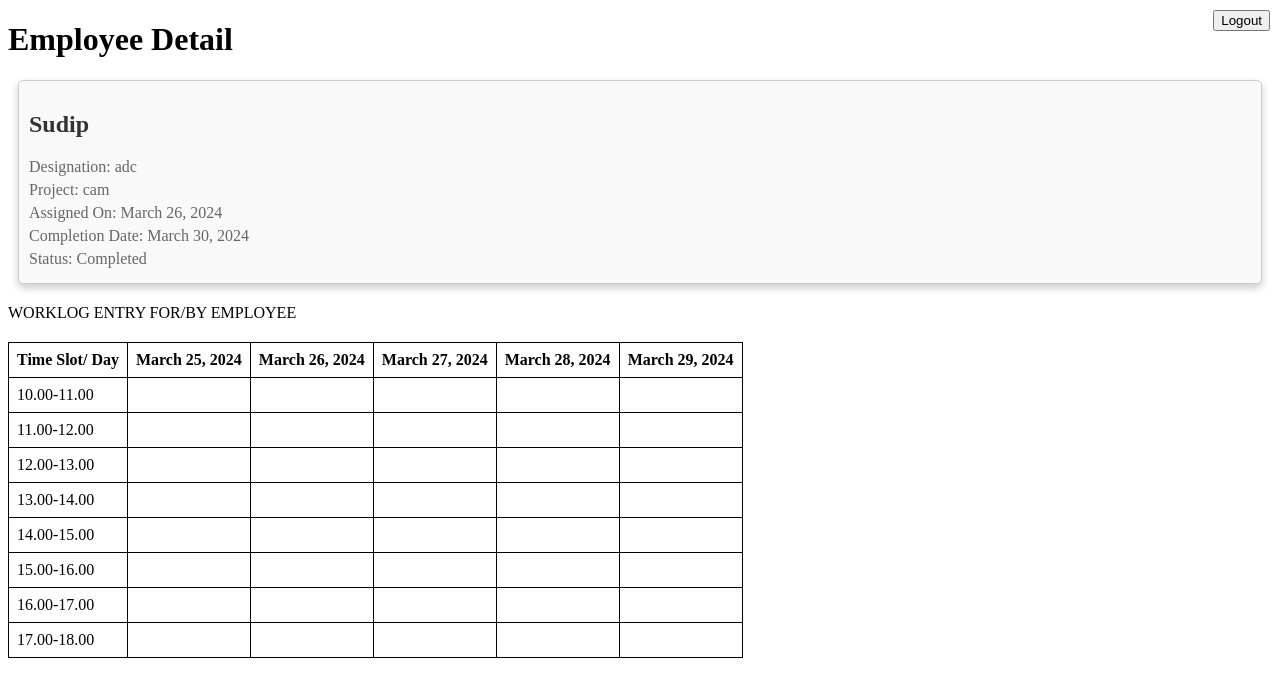
After one commit to Sudip1610/WorkLog, a Django app: a page that uses WorklogRecord/templates/employeedetail.html in a window 1280 px wide. The commit adds this page. Shown: the top 697 px of the page. Run offline with Django 5.2, Linux system fonts and the light colour scheme; data comes from the database, SQL or seed files in the repository; both versions use the stored data as it was after the commit; data that the repository does not hold is empty.

Commit message:
Added admin page

```diff
--- a/WorklogEntry/urls.py
+++ b/WorklogEntry/urls.py
@@ -27,4 +27,5 @@ urlpatterns = [
     path('employeehome', employee_home, name='employeehome'),
     path('employeepreview', employeepreview, name='employeepreview'),
     path('adminlogin', adminlogin, name='adminlogin'),
+    path('employees/<str:name>/', employeedetail, name='employeedetail'),
 ]
--- a/WorklogRecord/models.py
+++ b/WorklogRecord/models.py
@@ -20,6 +20,7 @@ class EmployeeDetail(models.Model):
     email = models.EmailField(null=True)
     gender = models.CharField(max_length=1, choices=GENDER_CHOICES)
     password = models.CharField(max_length=100, null=True)
+    isAdmin = models.BooleanField(null=True)
 
     def __str__(self):
         return self.empID
--- /dev/null
+++ b/WorklogRecord/templates/employeedetail.html
@@ -0,0 +1,169 @@
+<!-- employee_detail.html -->
+
+<!DOCTYPE html>
+<html lang="en">
+<head>
+    <meta charset="UTF-8">
+    <title>Employee Detail</title>
+    <style>
+        .card {
+            border: 1px solid #ccc;
+            border-radius: 5px;
+            padding: 10px;
+            margin: 10px;
+            background-color: #f9f9f9;
+            box-shadow: 0 4px 8px 0 rgba(0,0,0,0.2);
+            transition: 0.3s;
+        }
+
+        .card:hover {
+            box-shadow: 0 8px 16px 0 rgba(0,0,0,0.2);
+        }
+
+        h2 {
+            color: #333;
+        }
+
+        p {
+            margin: 5px 0;
+            color: #666;
+        }
+        .tab {
+          /* display: block; */
+          margin: auto;
+          width: 500px;
+          padding: 50px;
+      }
+
+      #table-head {
+          text-align: center;
+      }
+
+      .gridlog {
+          margin: auto;
+          padding: 5px;
+          margin: auto;
+      }
+
+      table {
+          border-collapse: collapse;
+      }
+
+      th,
+      td {
+          border: 1px solid black;
+          padding: 8px;
+      }
+    </style>
+</head>
+<body>
+    <div style="position: absolute; top: 10px; right: 10px;">
+        <form method="post" action="{% url 'logout' %}">
+            {% csrf_token %}
+            <button type="submit">Logout</button>
+        </form>
+    </div>
+    <h1>Employee Detail</h1>
+    <div class="card">
+        <h2>{{ employee.name }}</h2>
+        <p>Designation: {{ employee.designation }}</p>
+        <p>Project: {{ employee.project }}</p>
+        <p>Assigned On: {{ employee.assigned_on }}</p>
+        <p>Completion Date: {{ employee.completion_date }}</p>
+        <p>Status: {% if employee.is_completed %}Completed{% else %}Ongoing{% endif %}</p>
+    </div>
+    <div class="grid-log" style="margin-top: 20px;">
+        <span id="log-head" class="text-center fw-semibold h4 d-block m-auto">WORKLOG ENTRY FOR/BY EMPLOYEE</span>
+        <table class="table table-hover table-striped" style="margin-top: 20px;">
+            <thead>
+                <tr>
+                    <th>Time Slot/ Day</th>
+                    {% for day in weekdays %}
+                    <th>{{ day }}</th>
+                    {% endfor %}
+                </tr>
+            </thead>
+            <tbody>
+                {% for time_slot in time_slots %}
+                <tr>
+                    <td>{{ time_slot }}</td>
+                    {% for day in weekdays %}
+                    <td>
+                        {% for schedule in schedules %}
+                            {% if schedule.day_of_week == day and schedule.time_slot == time_slot %}
+                                {{ schedule.work_description }}
+                            {% endif %}
+                        {% endfor %}
+                    </td>
+                    {% endfor %}
+                </tr>
+                {% endfor %}
+            </tbody>
+             <tr>
+                <td>10.00-11.00</td>
+                <td></td>
+                <td></td>
+                <td></td>
+                <td></td>
+                <td></td>
+            </tr>
+            <tr>
+                <td>11.00-12.00</td>
+                <td></td>
+                <td></td>
+                <td></td>
+                <td></td>
+                <td></td>
+            </tr>
+            <tr>
+                <td>12.00-13.00</td>
+                <td></td>
+                <td></td>
+                <td></td>
+                <td></td>
+                <td></td>
+            </tr>
+            <tr>
+                <td>13.00-14.00</td>
+                <td></td>
+                <td></td>
+                <td></td>
+                <td></td>
+                <td></td>
+            </tr>
+            <tr>
+                <td>14.00-15.00</td>
+                <td></td>
+                <td></td>
+                <td></td>
+                <td></td>
+                <td></td>
+            </tr>
+            <tr>
+                <td>15.00-16.00</td>
+                <td></td>
+                <td></td>
+                <td></td>
+                <td></td>
+                <td></td>
+            </tr>
+            <tr>
+              <td>16.00-17.00</td>
+              <td></td>
+              <td></td>
+              <td></td>
+              <td></td>
+              <td></td>
+          </tr>
+          <tr>
+              <td>17.00-18.00</td>
+              <td></td>
+              <td></td>
+              <td></td>
+              <td></td>
+              <td></td>
+          </tr>
+         </table>
+    </div>
+</body>
+</html>
--- a/WorklogRecord/views.py
+++ b/WorklogRecord/views.py
@@ -72,6 +72,7 @@ def employeelogin(request):
         print(employee)
         print(employee.password)
         print(employee.fullName)
+        print(employee.isAdmin)
         # print(check_password(password, employee.password))
 
         if employee is not None:
@@ -83,6 +84,8 @@ def employeelogin(request):
                 request.session['fullName'] = employee.fullName
                 # login(request, employee)
                 # Redirect to the dashboard or any other page
+                if (employee.isAdmin):
+                    return redirect('/adminlogin')
                 return redirect('/employeehome')  # Change 'dashboard' to your desired URL name
             else:
                 error = "Invalid password. Please try again."
@@ -121,8 +124,24 @@ def Form(request):
             form = previewForm()
     return render(request, 'employeehome.html', {'form': form})
 
+# def adminlogin(request):
+#     return render(request, 'adminlogin.html')
+
 def adminlogin(request):
-    return render(request, 'adminlogin.html')
+    employees = EmployeeWorkDetail.objects.all()
+    return render(request, 'adminlogin.html', {'employees': employees})
+
+def employeedetail(request, name):
+    today = datetime.date.today()
+    start_of_week = today - datetime.timedelta(days=today.weekday())
+    weekdays = [start_of_week + datetime.timedelta(days=i) for i in range(5)]
+
+    days = Day.objects.filter(day_of_week__in=weekdays).order_by('day_of_week')
+    time_slots = TimeSlot.objects.all().order_by('start_time')
+
+    employee = EmployeeWorkDetail.objects.get(name=name)
+
+    return render(request, 'employeedetail.html', { 'employee': employee, 'data_fetched': EmployeeWorkDetail.objects.filter(name=name).exists(), 'days': days, 'time_slots': time_slots, 'weekdays': weekdays })
 
 # def employee_home(request):
 #     print('Hello')
```
Also changed, not shown: WorklogRecord/templates/adminlogin.html (+42 -2 lines), WorklogRecord/migrations/0005_employeedetail_isadmin.py (added), db.sqlite3.
